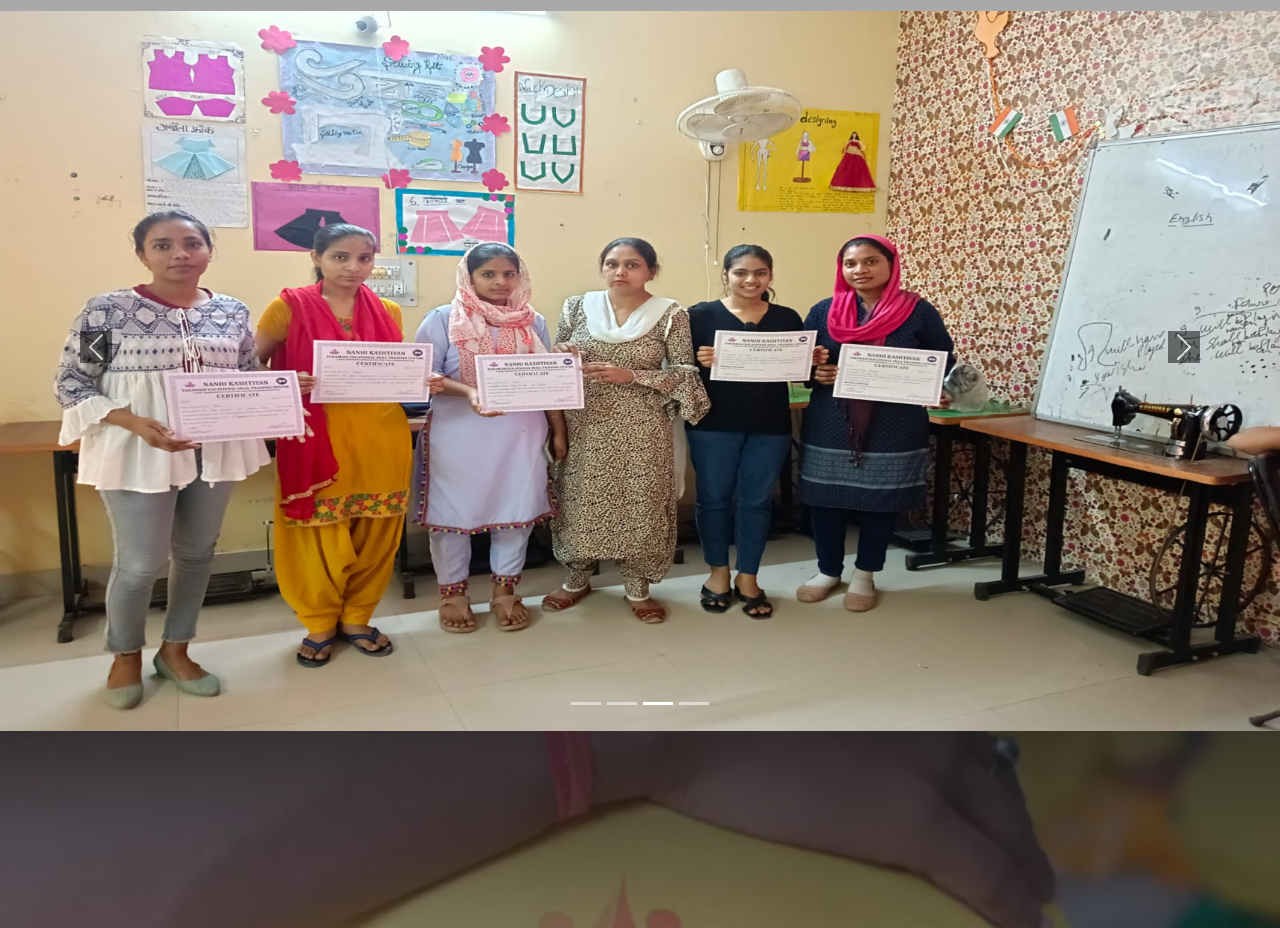
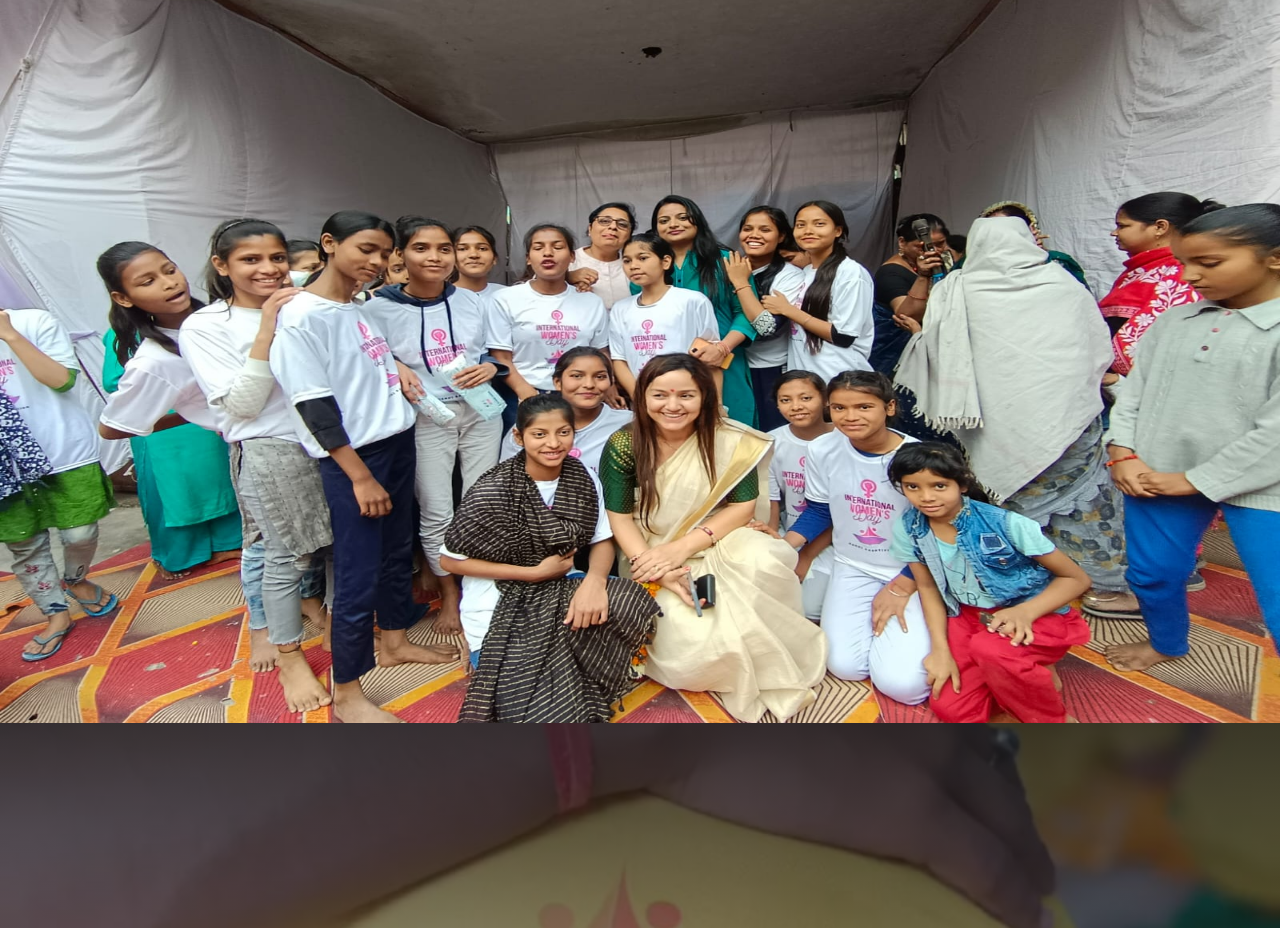
Before and after one commit to Aafreen18/Nanhi-Kashtiyan, a plain HTML site: page home.html in a window 1280 px wide. Shown: the part 4364-5292 px from the top of the page. Drawn offline with nearby package versions, Linux system fonts and the light colour scheme.

Commit message:
add slide show

```diff
--- a/home.html
+++ b/home.html
@@ -187,36 +187,12 @@
       <h2>We at Nanhi Kashtiyan believe that education matters and we aim to ensure inclusively of the underpriviledged children with the progressive  society</h2>
     </div>
 
-    <div id="carouselExampleIndicators" class="carousel slide pt-5" data-bs-ride="carousel" data-bs-interval="2000">
-      <div class="carousel-indicators">
-        <button type="button" data-bs-target="#carouselExampleIndicators" data-bs-slide-to="0" class="active" aria-current="true" aria-label="Slide 1"></button>
-        <button type="button" data-bs-target="#carouselExampleIndicators" data-bs-slide-to="1" aria-label="Slide 2"></button>
-        <button type="button" data-bs-target="#carouselExampleIndicators" data-bs-slide-to="2" aria-label="Slide 3"></button>
-        <button type="button" data-bs-target="#carouselExampleIndicators" data-bs-slide-to="3" aria-label="Slide 4"></button>
-      </div>
-      <div class="carousel-inner">
-        <div class="carousel-item active">
-          <img src="assets/slide5.jpg" class="d-block w-100" style="height: 90vh;" alt="...">
-        </div>
-        <div class="carousel-item">
-          <img src="assets/slide6.jpg" class="d-block w-100" style="height: 90vh;" alt="...">
-        </div>
-        <div class="carousel-item">
-          <img src="assets/slide2.jpg" class="d-block w-100" style="height: 90vh;" alt="...">
-        </div>
-        <div class="carousel-item">
-          <img src="assets/slide3.jpg" class="d-block w-100" style="height: 90vh;" alt="...">
-        </div>
-      </div>
-      <button class="carousel-control-prev" type="button" data-bs-target="#carouselExampleIndicators" data-bs-slide="prev">
-        <span class="carousel-control-prev-icon text-dark" aria-hidden="true"></span>
-        <span class="visually-hidden">Previous</span>
-      </button>
-      <button class="carousel-control-next" type="button" data-bs-target="#carouselExampleIndicators" data-bs-slide="next">
-        <span class="carousel-control-next-icon" aria-hidden="true"></span>
-        <span class="visually-hidden">Next</span>
-      </button>
-    </div>
+    <div class="slideshow-container">
+      <img src="/assets/slide6.jpg" class="slide active">
+      <img src="/assets/slide2.jpg" class="slide">
+      <img src="/assets/slide3.jpg" class="slide">
+      <img src="assets/slide4.jpg" class="slide">
+  </div>
   </section>
 
   <section class="donate-section p-5">
--- a/script.js
+++ b/script.js
@@ -1,11 +1,19 @@
-document.addEventListener('DOMContentLoaded', function () {
-    console.log("hello");
-    var myCarousel = new bootstrap.Carousel(document.querySelector('#carouselExample'), {
-        interval: 2000,
-        ride: 'carousel',
-        wrap: true
-    })
-});
+let slideIndex = 0;
+        const slides = document.getElementsByClassName('slide');
+
+        function showSlides() {
+            for (let i = 0; i < slides.length; i++) {
+                slides[i].classList.remove('active');
+            }
+            slideIndex++;
+            if (slideIndex > slides.length) {
+                slideIndex = 1;
+            }
+            slides[slideIndex - 1].classList.add('active');
+            setTimeout(showSlides, 2000); // Change image every 2 seconds
+        }
+
+        showSlides();
 
 
 const time = new Date().getFullYear();
--- a/style.css
+++ b/style.css
@@ -69,20 +69,6 @@ a:hover .btn {
     height: 500px;
 }
 
-.carousel-control-prev-icon,
-.carousel-control-next-icon {
-  width: 100px; /* Adjust size */
-  height: 100px; /* Adjust size */
-  background-color: black;
-}
-
-.carousel-control-prev-icon::after,
-.carousel-control-next-icon::after {
-  font-weight: 900;
-  color:red; /* Change to desired color */
-  font-size: 3rem; /* Change to desired size */
-}
-
 .donate-section{
     display: flex;
     justify-content: center;
@@ -97,3 +83,18 @@ a:hover .btn {
     overflow: hidden;
     margin-left: auto;
 }
+
+.slideshow-container {
+    position: relative;
+    width: 100%;
+    height: 95vh;
+}
+.slide {
+    display: none;
+    width: 100%;
+    height: 95vh;
+
+}
+.active {
+    display: block;
+}
```
